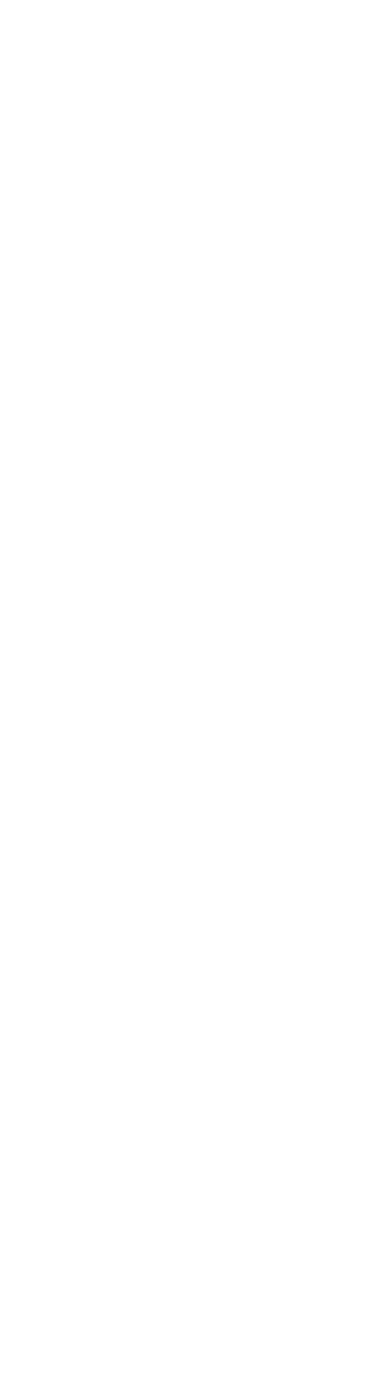
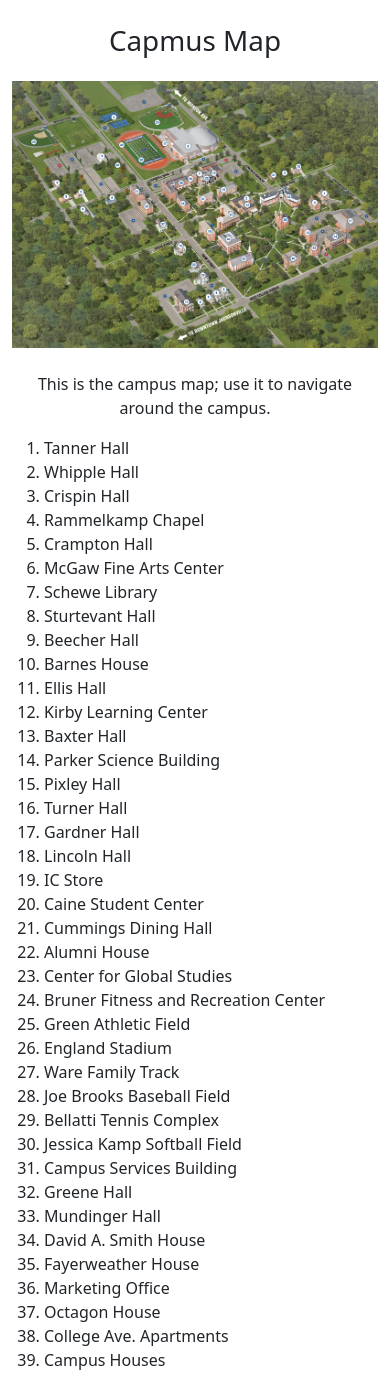
Before and after one commit to naevecarter-ic/FINAL_PROJECT, a plain HTML site: page map.html in a window 390 px wide. Before the commit the page ends 844 px from the top, so only its background shows below. Drawn offline with nearby package versions, Linux system fonts and the light colour scheme.

Commit message:
Added html and bootstrap to campus map page

```diff
--- a/css/style.css
+++ b/css/style.css
@@ -1,6 +1,11 @@
 .header-image {
     width:800px;
     height:auto;
+}
+
+.campus-map {
+    width: 1000px;
+    height: auto;
 }
 
 img {
--- a/map.html
+++ b/map.html
@@ -0,0 +1,67 @@
+<!DOCTYPE html>
+<html lang="en">
+<head>
+    <meta charset="UTF-8">
+    <meta name="viewport" content="width=device-width, initial-scale=1.0">
+    <!-- Import Bootstrap -->
+    <link href="https://cdn.jsdelivr.net/npm/bootstrap@5.3.9/dist/css/bootstrap.min.css" rel="stylesheet" integrity="sha384-yEPZ7jP9S0QKiUQ0m3jjsO4ProIW7wvR9gXkI7JOGa2XVsw53Yke2bsdkBbjmmiX" crossorigin="anonymous">
+    <script src="https://cdn.jsdelivr.net/npm/bootstrap@5.3.9/dist/js/bootstrap.bundle.min.js" integrity="sha384-WyOxWvTyr1QaMPfiPJSv76iReVthorl5uWlFtZPyK0IEB0hGzo9y5Bp9mYanr8Bu" crossorigin="anonymous"></script>
+</head>
+    <title>Map</title>
+</head>
+<body>
+    <h1 class="text-center mt-4">Capmus Map</h1>
+
+
+    <div class="container mt-4">
+        <img class="img-fluid mx-auto d-block campus-map" src="./img/campusMap.png" alt="A map of the campus">
+        <p class="text-center mt-4">This is the campus map; use it to navigate around the campus.</p>
+
+        <div class="row">
+            <section class="col-md-8 mb-4">
+                <ol>
+                    <li>Tanner Hall</li>
+                    <li>Whipple Hall</li>
+                    <li>Crispin Hall</li>
+                    <li>Rammelkamp Chapel</li>
+                    <li>Crampton Hall</li>
+                    <li>McGaw Fine Arts Center</li>
+                    <li>Schewe Library</li>
+                    <li>Sturtevant Hall</li>
+                    <li>Beecher Hall</li>
+                    <li>Barnes House</li>
+                    <li>Ellis Hall</li>
+                    <li>Kirby Learning Center</li>
+                    <li>Baxter Hall</li>
+                    <li>Parker Science Building</li>
+                    <li>Pixley Hall</li>
+                    <li>Turner Hall</li>
+                    <li>Gardner Hall</li>
+                    <li>Lincoln Hall</li>
+                    <li>IC Store</li>
+                    <li>Caine Student Center</li>
+                    <li>Cummings Dining Hall</li>
+                    <li>Alumni House</li>
+                    <li>Center for Global Studies</li>
+                    <li>Bruner Fitness and Recreation Center</li>
+                    <li>Green Athletic Field</li>
+                    <li>England Stadium</li>
+                    <li>Ware Family Track</li>
+                    <li>Joe Brooks Baseball Field</li>
+                    <li>Bellatti Tennis Complex</li>
+                    <li>Jessica Kamp Softball Field</li>
+                    <li>Campus Services Building</li>
+                    <li>Greene Hall</li>
+                    <li>Mundinger Hall</li>
+                    <li>David A. Smith House</li>
+                    <li>Fayerweather House</li>
+                    <li>Marketing Office</li>
+                    <li>Octagon House</li>
+                    <li>College Ave. Apartments</li>
+                    <li>Campus Houses</li>
+                </ol>
+            </section>
+        </div>
+    </div>
+</body>
+</html>
```
Also changed, not shown: img/campusMap.png (added).
